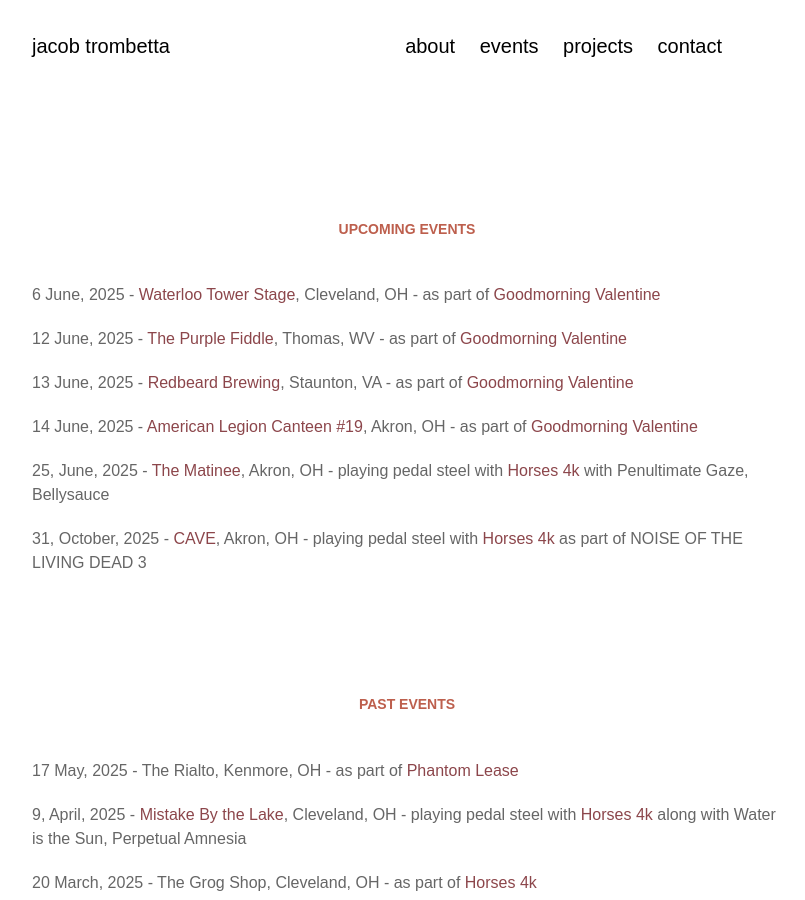
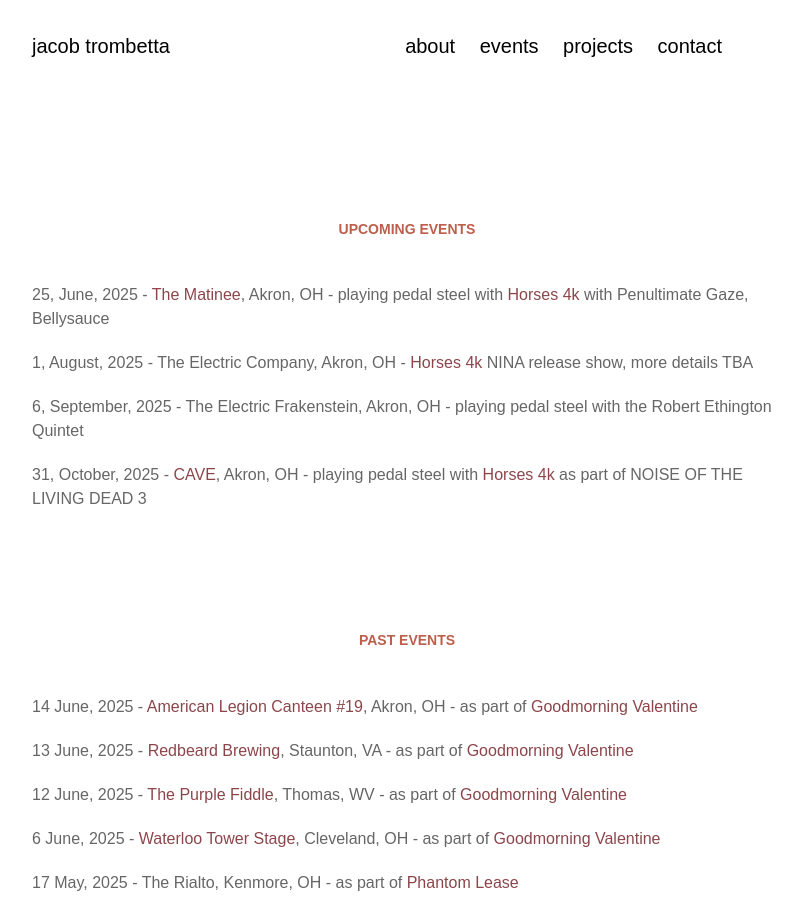
Before and after one commit to jacobtrombetta/jacobtrombetta.github.io, a Jekyll site: the page built from pages/events.md, in a window 1280 px wide and 900 px high. Shown: the whole window, without its empty margins (263-1068 px from the left). Built offline with Jekyll 4.4.1, drawn with Linux system fonts in a browser that asks for light colours; nearby versions of some CDN libraries; some web fonts are replaced.

Commit message:
update the events page

```diff
--- a/pages/events.md
+++ b/pages/events.md
@@ -5,19 +5,23 @@
 ---
 
 ### Upcoming events
-6 June, 2025 - [Waterloo Tower Stage](https://www.eventbrite.com/e/waterloo-makes-music-guy-snowdon-the-citizens-and-goodmorning-valentine-tickets-1301203076429?aff=oddtdtcreator), Cleveland, OH - as part of [Goodmorning Valentine](https://goodmorningvalentine.bandcamp.com/)
+25, June, 2025 - [The Matinee](https://www.instagram.com/thematineebar/?hl=en), Akron, OH - playing pedal steel with [Horses 4k](https://www.horses4k.rodeo) with Penultimate Gaze, Bellysauce
 
-12 June, 2025 - [The Purple Fiddle](https://purplefiddle.com/), Thomas, WV - as part of [Goodmorning Valentine](https://goodmorningvalentine.bandcamp.com/)
+1, August, 2025 - The Electric Company, Akron, OH - [Horses 4k](https://www.horses4k.rodeo) NINA release show, more details TBA
 
-13 June, 2025 - [Redbeard Brewing](https://www.redbeardbrews.com/), Staunton, VA - as part of [Goodmorning Valentine](https://goodmorningvalentine.bandcamp.com/)
-
-14 June, 2025 - [American Legion Canteen #19](https://www.instagram.com/alpost19canteen/), Akron, OH - as part of [Goodmorning Valentine](https://goodmorningvalentine.bandcamp.com/)
-
-25, June, 2025 - [The Matinee](https://www.instagram.com/thematineebar/?hl=en), Akron, OH - playing pedal steel with [Horses 4k](https://www.horses4k.rodeo) with Penultimate Gaze, Bellysauce
+6, September, 2025 - The Electric Frakenstein, Akron, OH - playing pedal steel with the Robert Ethington Quintet
 
 31, October, 2025 - [CAVE](https://www.caveakron.org/calendar/noise-of-the-living-dead-3-tba/), Akron, OH - playing pedal steel with [Horses 4k](https://www.horses4k.rodeo) as part of NOISE OF THE LIVING DEAD 3
 
 ### Past events
+14 June, 2025 - [American Legion Canteen #19](https://www.instagram.com/alpost19canteen/), Akron, OH - as part of [Goodmorning Valentine](https://goodmorningvalentine.bandcamp.com/)
+
+13 June, 2025 - [Redbeard Brewing](https://www.redbeardbrews.com/), Staunton, VA - as part of [Goodmorning Valentine](https://goodmorningvalentine.bandcamp.com/)
+
+12 June, 2025 - [The Purple Fiddle](https://purplefiddle.com/), Thomas, WV - as part of [Goodmorning Valentine](https://goodmorningvalentine.bandcamp.com/)
+
+6 June, 2025 - [Waterloo Tower Stage](https://www.eventbrite.com/e/waterloo-makes-music-guy-snowdon-the-citizens-and-goodmorning-valentine-tickets-1301203076429?aff=oddtdtcreator), Cleveland, OH - as part of [Goodmorning Valentine](https://goodmorningvalentine.bandcamp.com/)
+
 17 May, 2025 - The Rialto, Kenmore, OH - as part of [Phantom Lease](/projects/phantom_lease)
 
 9, April, 2025 - [Mistake By the Lake](https://mbtlrecords.com/), Cleveland, OH - playing pedal steel with [Horses 4k](https://www.horses4k.rodeo) along with Water is the Sun, Perpetual Amnesia
```
